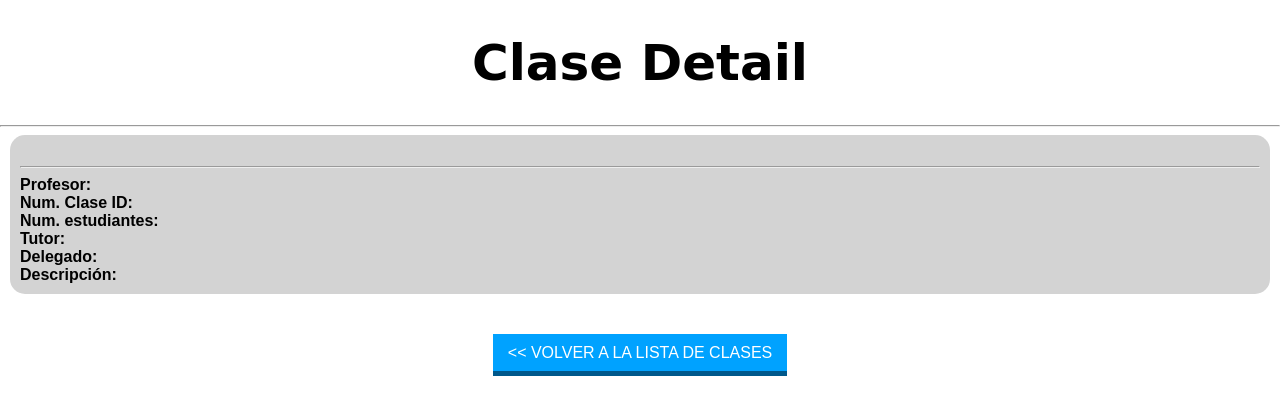
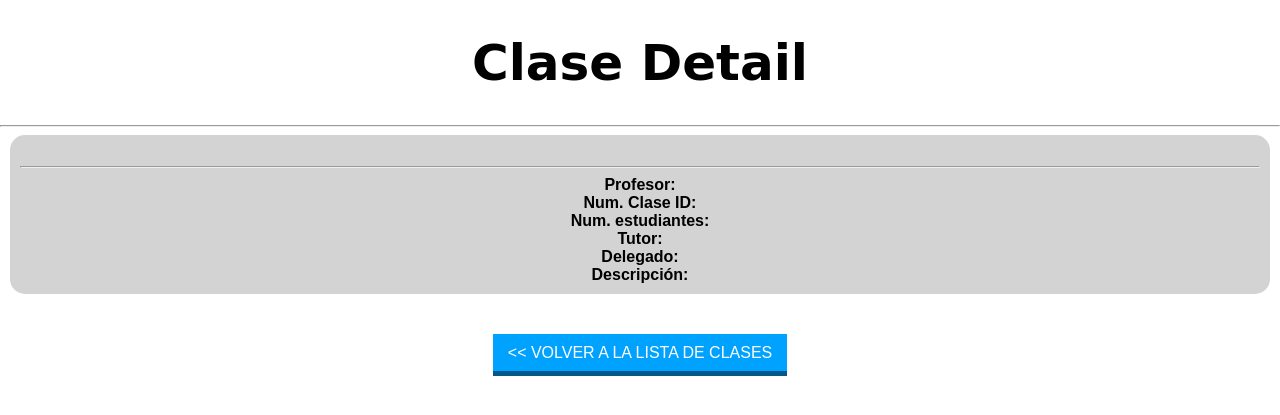
Before and after one commit to MitchelRos/M07-UF4-MITCHEL2, a Django app: template jaumebalmes_mitchel/views_template_mitchel/templates/clase-info.html in a window 1280 px wide. Shown: the part 71-486 px from the top of the page. Run offline with Django 4.2, Linux system fonts and the light colour scheme; the template is opened without the code that fills it, so the values that code supplies are empty.

Commit message:
css class and classes

```diff
--- a/jaumebalmes_mitchel/static/css/clases.css
+++ b/jaumebalmes_mitchel/static/css/clases.css
@@ -32,9 +32,12 @@
 
 }
 section>a>div{
-    height: 300px;
+    height: 250px;
 }
 .subtitle{
-    text-align: left;
+    text-align: center;
     font-weight: bolder;
 }
+.field{
+    font-weight: normal;
+}
```
